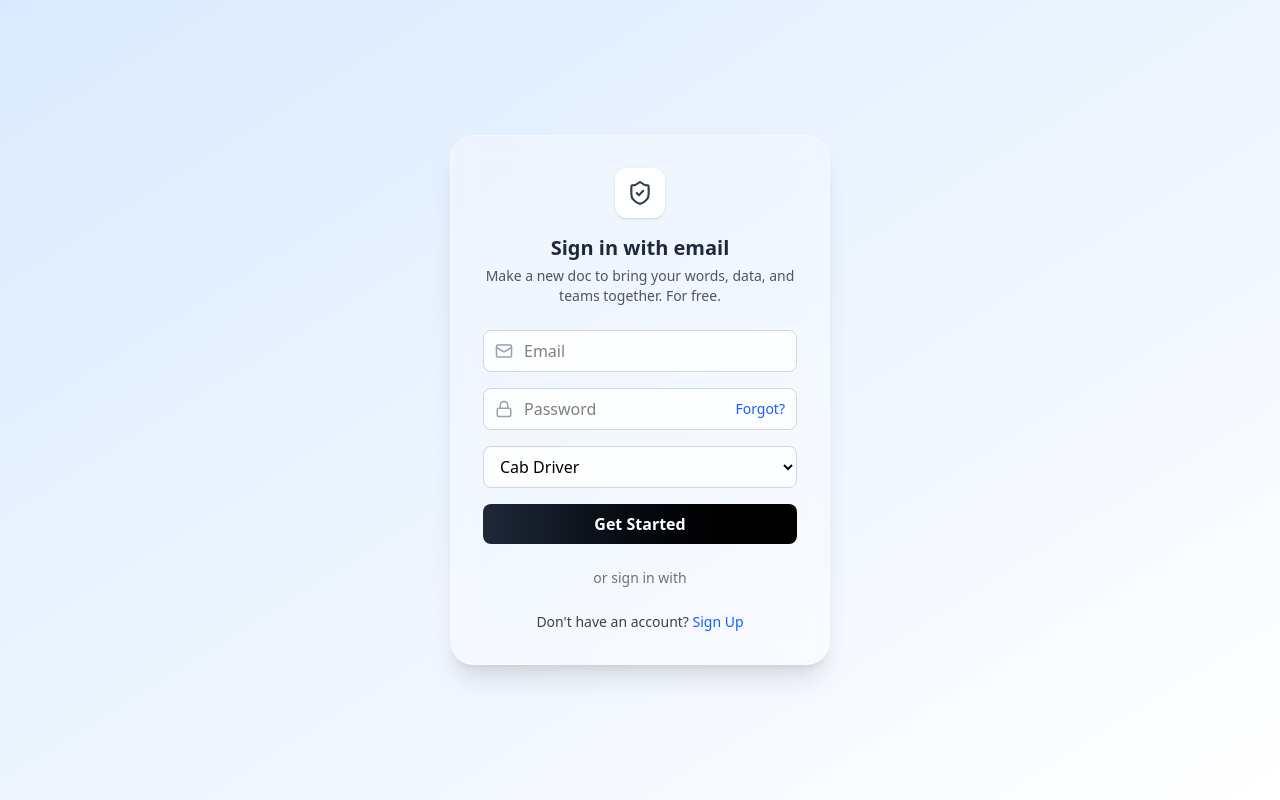
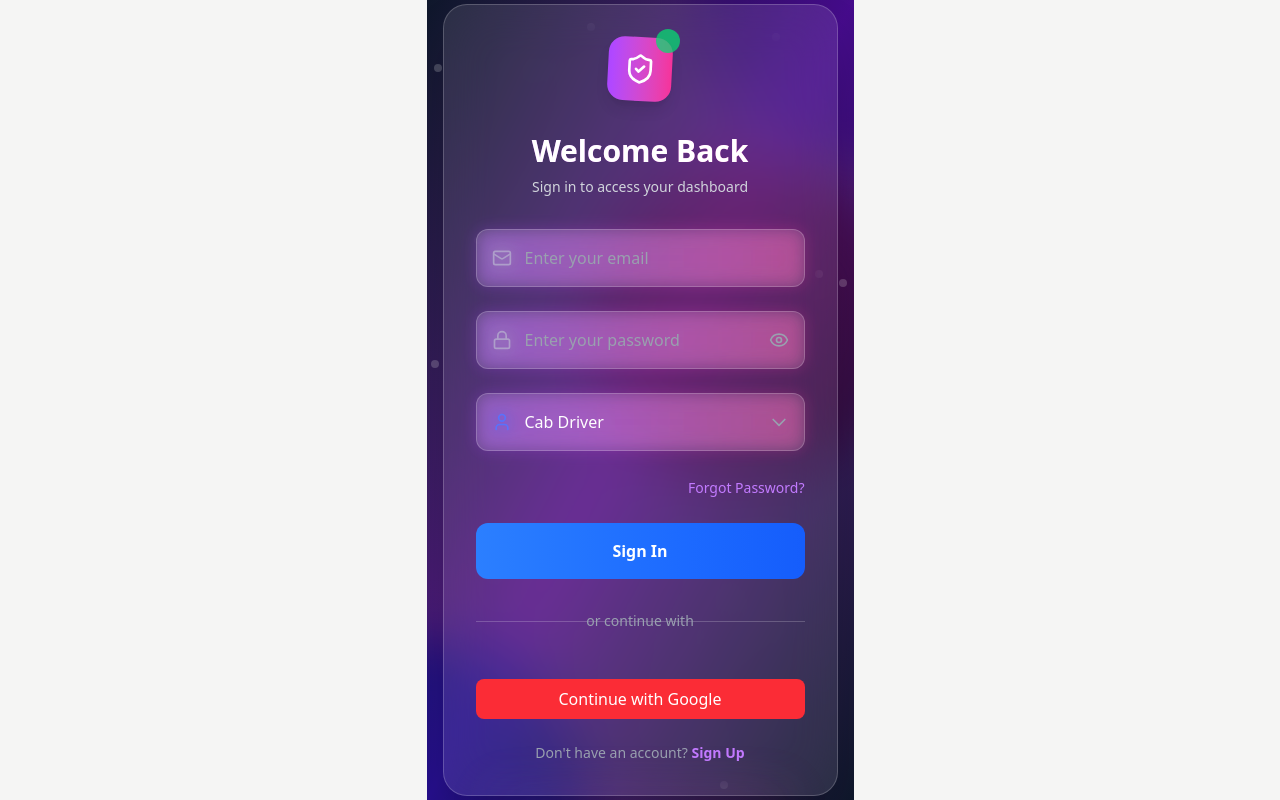
Before and after one commit to Priyansu22382/AdPromotionPlatform, a React (Vite) app in the folder Frontend/: page / in a window 1280 px wide. Built offline with nearby package versions, Linux system fonts and the light colour scheme.

Commit message:
update the Login Page

```diff
--- a/Frontend/src/pages/LoginPage.jsx
+++ b/Frontend/src/pages/LoginPage.jsx
@@ -1,169 +1,8 @@
-// import React, { useState } from "react";
-// import { Mail, Lock, Facebook, Apple, ShieldCheck, User } from "lucide-react";
-// import { useNavigate } from "react-router-dom";
-// import { axiosInstance } from "../lib/axios";
-
-// const LoginPage = () => {
-//   const [formData, setFormData] = useState({
-//     email: "",
-//     password: "",
-//     role: "cab-driver", // default role
-//   });
-//   const navigate = useNavigate();
-
-//   const handleChange = (e) => {
-//     setFormData({ ...formData, [e.target.name]: e.target.value });
-//   };
-
-//   const handleSubmit = async (e) => {
-//   e.preventDefault();
-//   const { email, password, role } = formData;
-
-//   const roleToEndpoint = {
-//     "company": "company",
-//     "cab-driver": "cab-driver",
-//     "admin": "admin",
-//   };
-
-//   const apiRolePath = roleToEndpoint[role];
-
-//   try {
-//     const response = await axiosInstance.post(`/auth/${apiRolePath}/login`, {
-//       email,
-//       password,
-//     });
-
-//     // ✅ Store role in localStorage
-//     localStorage.setItem("role", role);
-
-//     // ✅ Navigate to role-specific dashboard
-//     if (role === "cab-driver") navigate("/cab-driver");
-//     else if (role === "company") navigate("/company");
-//     else if (role === "admin") navigate("/admin");
-
-//     console.log("Login successful!", response.data);
-//   } catch (error) {
-//     console.error("Login error:", error.response?.data || error.message);
-//     alert(
-//       error.response?.data?.message ||
-//         "Login failed. Please check credentials and role."
-//     );
-//   }
-// };
-
-//   return (
-//     <div className="w-screen h-screen flex justify-center items-center bg-gradient-to-br from-blue-100 to-white">
-//       <div className="w-[380px] backdrop-blur-md bg-white/30 rounded-3xl shadow-xl border border-white/30 p-8">
-//         {/* Icon */}
-//         <div className="flex justify-center mb-4">
-//           <div className="bg-white p-3 rounded-xl shadow text-gray-700">
-//             <ShieldCheck size={26} />
-//           </div>
-//         </div>
-
-//         {/* Title */}
-//         <h2 className="text-xl text-center font-semibold text-gray-800 mb-1">
-//           Sign in with email
-//         </h2>
-//         <p className="text-sm text-center text-gray-600 mb-6">
-//           Make a new doc to bring your words, data, and teams together. For
-//           free.
-//         </p>
-
-//         {/* Form */}
-//         <form onSubmit={handleSubmit} className="space-y-4">
-//           {/* Email */}
-//           <div className="relative">
-//             <Mail className="absolute left-3 top-1/2 -translate-y-1/2 text-gray-400" size={18} />
-//             <input
-//               type="email"
-//               name="email"
-//               placeholder="Email"
-//               required
-//               value={formData.email}
-//               onChange={handleChange}
-//               className="w-full py-2 pl-10 pr-3 rounded-lg bg-white/80 border border-gray-300 focus:outline-none focus:ring-2 focus:ring-blue-400"
-//             />
-//           </div>
-
-//           {/* Password */}
-//           <div className="relative">
-//             <Lock className="absolute left-3 top-1/2 -translate-y-1/2 text-gray-400" size={18} />
-//             <input
-//               type="password"
-//               name="password"
-//               placeholder="Password"
-//               required
-//               value={formData.password}
-//               onChange={handleChange}
-//               className="w-full py-2 pl-10 pr-3 rounded-lg bg-white/80 border border-gray-300 focus:outline-none focus:ring-2 focus:ring-blue-400"
-//             />
-//             <span className="absolute right-3 top-1/2 -translate-y-1/2 text-sm text-blue-600 cursor-pointer">
-//               Forgot?
-//             </span>
-//           </div>
-
-//           {/* Role Dropdown */}
-//           <select
-//             name="role"
-//             value={formData.role}
-//             onChange={handleChange}
-//             className="w-full py-2 pl-3 pr-3 rounded-lg bg-white/80 border border-gray-300 focus:outline-none focus:ring-2 focus:ring-blue-400"
-//           >
-//             <option value="cab-driver">Cab Driver</option>
-//             <option value="company">Company</option>
-//             <option value="admin">Admin</option>
-//           </select>
-
-//           {/* Submit Button */}
-//           <button
-//             type="submit"
-//             className="w-full bg-gradient-to-r from-gray-800 to-black text-white py-2 rounded-lg font-semibold hover:opacity-90 transition"
-//           >
-//             Get Started
-//           </button>
-//         </form>
-
-//         {/* Divider */}
-//         <div className="text-sm text-gray-500 text-center mt-6">
-//           or sign in with
-//         </div>
-
-//         {/* Social Logins */}
-//         <div className="flex justify-center mt-3 space-x-4">
-//           <button className="bg-white p-2 rounded-full shadow">
-//             <User size={18} className="text-gray-700" />
-//           </button>
-//           <button className="bg-white p-2 rounded-full shadow">
-//             <Facebook size={18} className="text-blue-600" />
-//           </button>
-//           <button className="bg-white p-2 rounded-full shadow">
-//             <Apple size={18} className="text-black" />
-//           </button>
-//         </div>
-
-//         {/* Sign up link */}
-//         <div className="mt-6 text-center text-sm text-gray-700">
-//           Don&apos;t have an account?{" "}
-//           <button
-//             onClick={() => navigate("/signup")}
-//             className="text-blue-600 hover:underline font-medium"
-//           >
-//             Sign Up
-//           </button>
-//         </div>
-//       </div>
-//     </div>
-//   );
-// };
-
-// export default LoginPage;
-
 import React, { useState } from "react";
-import { Mail, Lock, ShieldCheck } from "lucide-react";
+import { Mail, Lock, ShieldCheck, Eye, EyeOff, User, Building2, Crown } from "lucide-react";
 import { useNavigate } from "react-router-dom";
 import { axiosInstance } from "../lib/axios";
-import GoogleLoginButton from "../components/GoogleLoginButton"; // ✅ Import here
+import GoogleLoginButton from "../components/GoogleLoginButton";
 
 const LoginPage = () => {
   const [formData, setFormData] = useState({
@@ -171,6 +10,8 @@ const LoginPage = () => {
     password: "",
     role: "cab-driver",
   });
+  const [showPassword, setShowPassword] = useState(false);
+  const [isLoading, setIsLoading] = useState(false);
 
   const navigate = useNavigate();
 
@@ -180,6 +21,7 @@ const LoginPage = () => {
 
   const handleSubmit = async (e) => {
     e.preventDefault();
+    setIsLoading(true);
     const { email, password, role } = formData;
 
     const roleToEndpoint = {
@@ -209,97 +51,216 @@ const LoginPage = () => {
         error.response?.data?.message ||
           "Login failed. Please check credentials and role."
       );
+    } finally {
+      setIsLoading(false);
+    }
+  };
+
+  const getRoleIcon = (role) => {
+    switch (role) {
+      case "cab-driver":
+        return <User size={20} className="text-blue-600" />;
+      case "company":
+        return <Building2 size={20} className="text-green-600" />;
+      case "admin":
+        return <Crown size={20} className="text-purple-600" />;
+      default:
+        return <User size={20} className="text-blue-600" />;
+    }
+  };
+
+  const getRoleColor = (role) => {
+    switch (role) {
+      case "cab-driver":
+        return "from-blue-500 to-blue-600";
+      case "company":
+        return "from-green-500 to-green-600";
+      case "admin":
+        return "from-purple-500 to-purple-600";
+      default:
+        return "from-blue-500 to-blue-600";
     }
   };
 
   return (
-    <div className="w-screen h-screen flex justify-center items-center bg-gradient-to-br from-blue-100 to-white">
-      <div className="w-[380px] backdrop-blur-md bg-white/30 rounded-3xl shadow-xl border border-white/30 p-8">
-        {/* Icon */}
-        <div className="flex justify-center mb-4">
-          <div className="bg-white p-3 rounded-xl shadow text-gray-700">
-            <ShieldCheck size={26} />
+    <div className="min-h-screen flex items-center justify-center bg-gradient-to-br from-slate-900 via-purple-900 to-slate-900 relative overflow-hidden">
+      {/* Animated Background Elements */}
+      <div className="absolute inset-0 overflow-hidden">
+        <div className="absolute -top-40 -right-40 w-80 h-80 bg-purple-500 rounded-full mix-blend-multiply filter blur-xl opacity-70 animate-blob"></div>
+        <div className="absolute -bottom-40 -left-40 w-80 h-80 bg-blue-500 rounded-full mix-blend-multiply filter blur-xl opacity-70 animate-blob animation-delay-2000"></div>
+        <div className="absolute top-40 left-40 w-80 h-80 bg-pink-500 rounded-full mix-blend-multiply filter blur-xl opacity-70 animate-blob animation-delay-4000"></div>
+      </div>
+
+      {/* Floating Particles */}
+      <div className="absolute inset-0">
+        {[...Array(20)].map((_, i) => (
+          <div
+            key={i}
+            className="absolute w-2 h-2 bg-white rounded-full opacity-20 animate-float"
+            style={{
+              left: `${Math.random() * 100}%`,
+              top: `${Math.random() * 100}%`,
+              animationDelay: `${Math.random() * 5}s`,
+              animationDuration: `${3 + Math.random() * 4}s`,
+            }}
+          ></div>
+        ))}
+      </div>
+
+      {/* Login Card */}
+      <div className="relative z-10 w-full max-w-md mx-4">
+        <div className="bg-white/10 backdrop-blur-xl rounded-3xl shadow-2xl border border-white/20 p-8 transform hover:scale-105 transition-all duration-300">
+          {/* Logo/Icon */}
+          <div className="flex justify-center mb-8">
+            <div className="relative">
+              <div className="bg-gradient-to-r from-purple-500 to-pink-500 p-4 rounded-2xl shadow-lg transform rotate-3 hover:rotate-0 transition-transform duration-300">
+                <ShieldCheck size={32} className="text-white" />
+              </div>
+              <div className="absolute -top-2 -right-2 w-6 h-6 bg-green-400 rounded-full animate-pulse"></div>
             </div>
           </div>
 
           {/* Title */}
-        <h2 className="text-xl text-center font-semibold text-gray-800 mb-1">
-          Sign in with email
-        </h2>
-        <p className="text-sm text-center text-gray-600 mb-6">
-          Make a new doc to bring your words, data, and teams together. For
-          free.
+          <div className="text-center mb-8">
+            <h1 className="text-3xl font-bold text-white mb-2 bg-gradient-to-r from-purple-400 to-pink-400 bg-clip-text text-transparent">
+              Welcome Back
+            </h1>
+            <p className="text-gray-300 text-sm">
+              Sign in to access your dashboard
             </p>
+          </div>
 
           {/* Form */}
-        <form onSubmit={handleSubmit} className="space-y-4">
+          <form onSubmit={handleSubmit} className="space-y-6">
+            {/* Email Input */}
+            <div className="relative group">
+              <div className="absolute inset-0 bg-gradient-to-r from-purple-500 to-pink-500 rounded-xl blur opacity-25 group-hover:opacity-40 transition-opacity duration-300"></div>
               <div className="relative">
-            <Mail className="absolute left-3 top-1/2 -translate-y-1/2 text-gray-400" size={18} />
+                <Mail className="absolute left-4 top-1/2 -translate-y-1/2 text-gray-400 group-hover:text-purple-400 transition-colors duration-300" size={20} />
                 <input
                   type="email"
                   name="email"
-              placeholder="Email"
+                  placeholder="Enter your email"
                   required
                   value={formData.email}
                   onChange={handleChange}
-              className="w-full py-2 pl-10 pr-3 rounded-lg bg-white/80 border border-gray-300 focus:outline-none focus:ring-2 focus:ring-blue-400"
+                  className="w-full py-4 pl-12 pr-4 bg-white/10 backdrop-blur-sm border border-white/20 rounded-xl text-white placeholder-gray-400 focus:outline-none focus:ring-2 focus:ring-purple-500 focus:border-transparent transition-all duration-300 hover:bg-white/20"
                 />
               </div>
+            </div>
 
+            {/* Password Input */}
+            <div className="relative group">
+              <div className="absolute inset-0 bg-gradient-to-r from-purple-500 to-pink-500 rounded-xl blur opacity-25 group-hover:opacity-40 transition-opacity duration-300"></div>
               <div className="relative">
-            <Lock className="absolute left-3 top-1/2 -translate-y-1/2 text-gray-400" size={18} />
+                <Lock className="absolute left-4 top-1/2 -translate-y-1/2 text-gray-400 group-hover:text-purple-400 transition-colors duration-300" size={20} />
                 <input
-              type="password"
+                  type={showPassword ? "text" : "password"}
                   name="password"
-              placeholder="Password"
+                  placeholder="Enter your password"
                   required
                   value={formData.password}
                   onChange={handleChange}
-              className="w-full py-2 pl-10 pr-3 rounded-lg bg-white/80 border border-gray-300 focus:outline-none focus:ring-2 focus:ring-blue-400"
+                  className="w-full py-4 pl-12 pr-12 bg-white/10 backdrop-blur-sm border border-white/20 rounded-xl text-white placeholder-gray-400 focus:outline-none focus:ring-2 focus:ring-purple-500 focus:border-transparent transition-all duration-300 hover:bg-white/20"
                 />
-            <span
-              className="absolute right-3 top-1/2 -translate-y-1/2 text-sm text-blue-600 cursor-pointer"
-              onClick={() => navigate("/forgot-password")}
+                <button
+                  type="button"
+                  onClick={() => setShowPassword(!showPassword)}
+                  className="absolute right-4 top-1/2 -translate-y-1/2 text-gray-400 hover:text-purple-400 transition-colors duration-300"
                 >
-              Forgot?
-            </span>
+                  {showPassword ? <EyeOff size={20} /> : <Eye size={20} />}
+                </button>
+              </div>
             </div>
 
+            {/* Role Selection */}
+            <div className="relative group">
+              <div className="absolute inset-0 bg-gradient-to-r from-purple-500 to-pink-500 rounded-xl blur opacity-25 group-hover:opacity-40 transition-opacity duration-300"></div>
+              <div className="relative">
+                <div className="absolute left-4 top-1/2 -translate-y-1/2 group-hover:scale-110 transition-transform duration-300">
+                  {getRoleIcon(formData.role)}
+                </div>
                 <select
                   name="role"
                   value={formData.role}
                   onChange={handleChange}
-            className="w-full py-2 pl-3 pr-3 rounded-lg bg-white/80 border border-gray-300 focus:outline-none focus:ring-2 focus:ring-blue-400"
+                  className="w-full py-4 pl-12 pr-4 bg-white/10 backdrop-blur-sm border border-white/20 rounded-xl text-white focus:outline-none focus:ring-2 focus:ring-purple-500 focus:border-transparent transition-all duration-300 hover:bg-white/20 appearance-none cursor-pointer"
                 >
-            <option value="cab-driver">Cab Driver</option>
-            <option value="company">Company</option>
-            <option value="admin">Admin</option>
+                  <option value="cab-driver" className="bg-slate-800 text-white">Cab Driver</option>
+                  <option value="company" className="bg-slate-800 text-white">Company</option>
+                  <option value="admin" className="bg-slate-800 text-white">Admin</option>
                 </select>
+                <div className="absolute right-4 top-1/2 -translate-y-1/2 pointer-events-none">
+                  <svg className="w-5 h-5 text-gray-400" fill="none" stroke="currentColor" viewBox="0 0 24 24">
+                    <path strokeLinecap="round" strokeLinejoin="round" strokeWidth={2} d="M19 9l-7 7-7-7" />
+                  </svg>
+                </div>
+              </div>
+            </div>
 
+            {/* Forgot Password */}
+            <div className="text-right">
+              <button
+                type="button"
+                onClick={() => navigate("/forgot-password")}
+                className="text-sm text-purple-400 hover:text-purple-300 transition-colors duration-300 hover:underline"
+              >
+                Forgot Password?
+              </button>
+            </div>
+
+            {/* Submit Button */}
             <button
               type="submit"
-            className="w-full bg-gradient-to-r from-gray-800 to-black text-white py-2 rounded-lg font-semibold hover:opacity-90 transition"
+              disabled={isLoading}
+              className={`w-full py-4 rounded-xl font-semibold text-white transition-all duration-300 transform hover:scale-105 hover:shadow-2xl focus:outline-none focus:ring-4 focus:ring-purple-500/50 ${
+                isLoading
+                  ? "bg-gray-600 cursor-not-allowed"
+                  : `bg-gradient-to-r ${getRoleColor(formData.role)} hover:shadow-purple-500/25`
+              }`}
             >
-            Get Started
+              {isLoading ? (
+                <div className="flex items-center justify-center space-x-2">
+                  <div className="w-5 h-5 border-2 border-white/30 border-t-white rounded-full animate-spin"></div>
+                  <span>Signing In...</span>
+                </div>
+              ) : (
+                "Sign In"
+              )}
             </button>
           </form>
 
           {/* Divider */}
-        <div className="text-sm text-gray-500 text-center mt-6">
-          or sign in with
+          <div className="relative my-8">
+            <div className="absolute inset-0 flex items-center">
+              <div className="w-full border-t border-white/20"></div>
+            </div>
+            <div className="relative flex justify-center text-sm">
+              <span className="px-4 bg-transparent text-gray-400">or continue with</span>
+            </div>
           </div>
 
+          {/* Google Login */}
+          <div className="mb-6">
+            <GoogleLoginButton />
+          </div>
 
-        {/* Sign up link */}
-        <div className="mt-6 text-center text-sm text-gray-700">
-          Don&apos;t have an account?{" "}
+          {/* Sign Up Link */}
+          <div className="text-center">
+            <p className="text-gray-400 text-sm">
+              Don't have an account?{" "}
               <button
                 onClick={() => navigate("/signup")}
-            className="text-blue-600 hover:underline font-medium"
+                className="text-purple-400 hover:text-purple-300 font-semibold transition-colors duration-300 hover:underline"
               >
                 Sign Up
               </button>
+            </p>
           </div>
+        </div>
+
+        {/* Bottom Glow Effect */}
+        <div className="absolute -bottom-4 left-1/2 -translate-x-1/2 w-3/4 h-4 bg-gradient-to-r from-purple-500/20 to-pink-500/20 blur-xl rounded-full"></div>
       </div>
     </div>
   );
```
Lines whose indentation alone changed are shown as unchanged.
